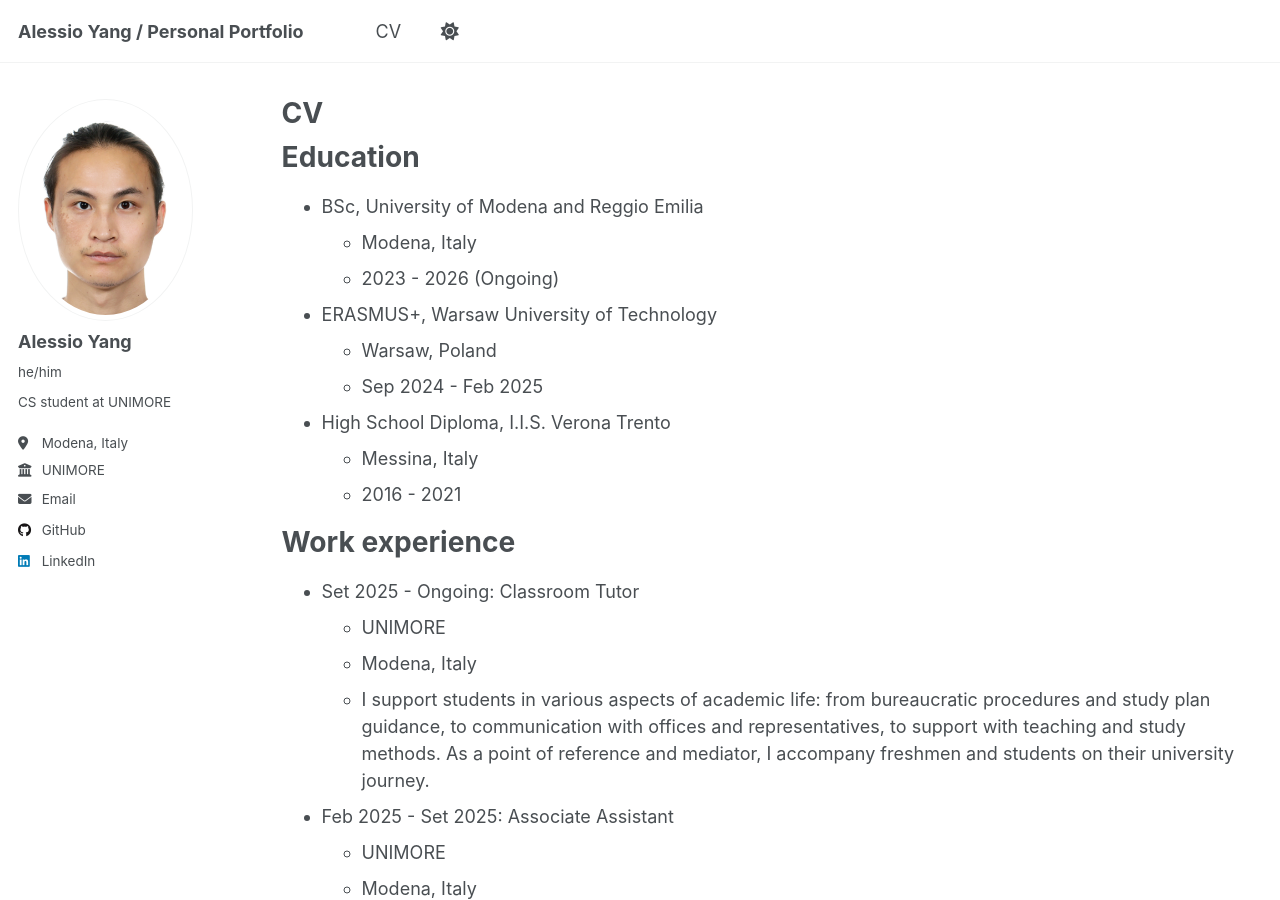
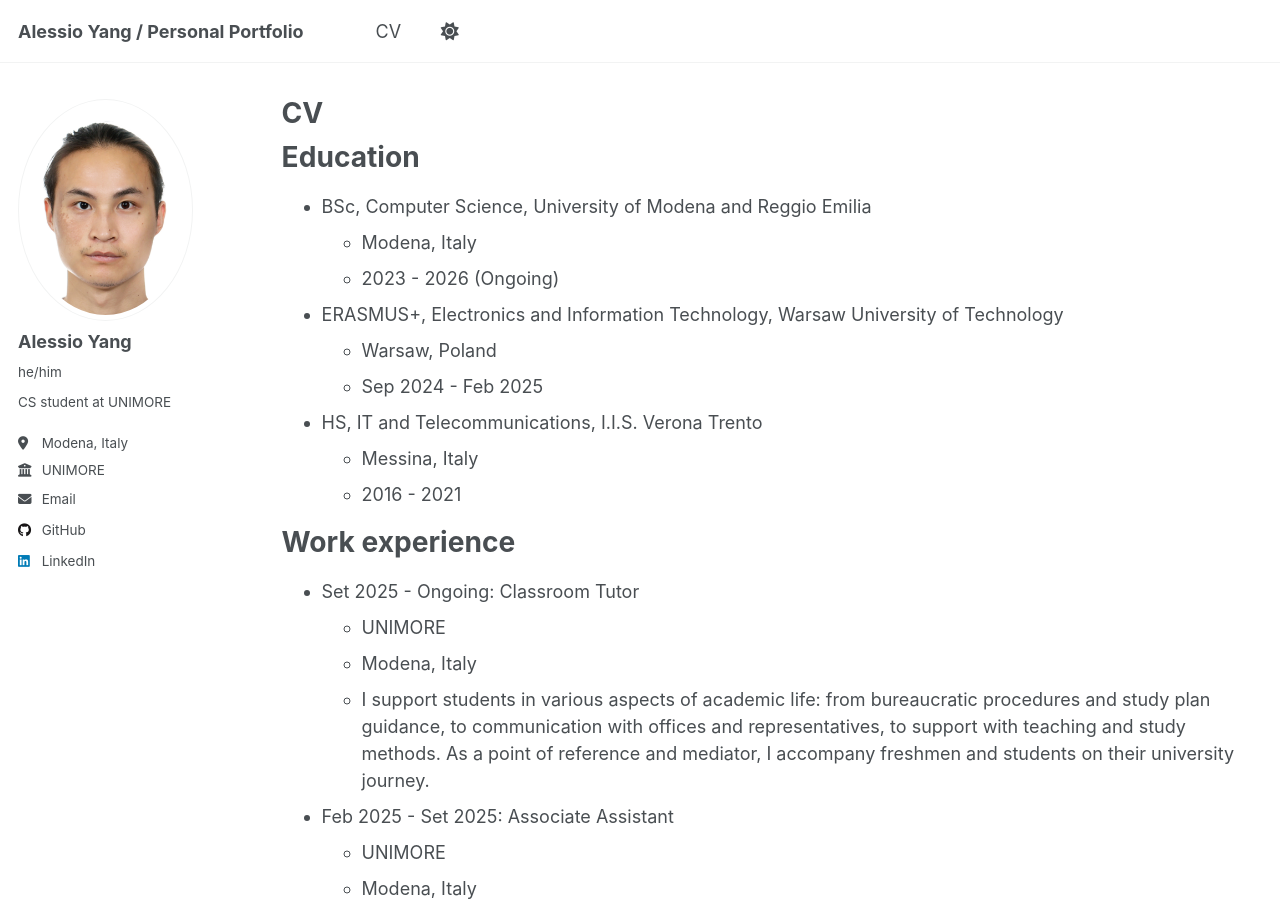
Before and after one commit to AY02/ay02.github.io, a Jekyll site: the page built from _pages/cv.md, in a window 1280 px wide and 900 px high. Built offline with Jekyll 4.4.1, drawn with Linux system fonts in a browser that asks for light colours; a script that is not in the unit is left out.

Commit message:
Update cv.md

```diff
--- a/_pages/cv.md
+++ b/_pages/cv.md
@@ -11,13 +11,13 @@ redirect_from:
 
 Education
 ======
-* BSc, University of Modena and Reggio Emilia
+* BSc, Computer Science, University of Modena and Reggio Emilia
   * Modena, Italy
   * 2023 - 2026 (Ongoing)
-* ERASMUS+, Warsaw University of Technology
+* ERASMUS+, Electronics and Information Technology, Warsaw University of Technology
   * Warsaw, Poland
   * Sep 2024 - Feb 2025
-* High School Diploma, I.I.S. Verona Trento
+* HS, IT and Telecommunications, I.I.S. Verona Trento
   * Messina, Italy
   * 2016 - 2021
 
```
